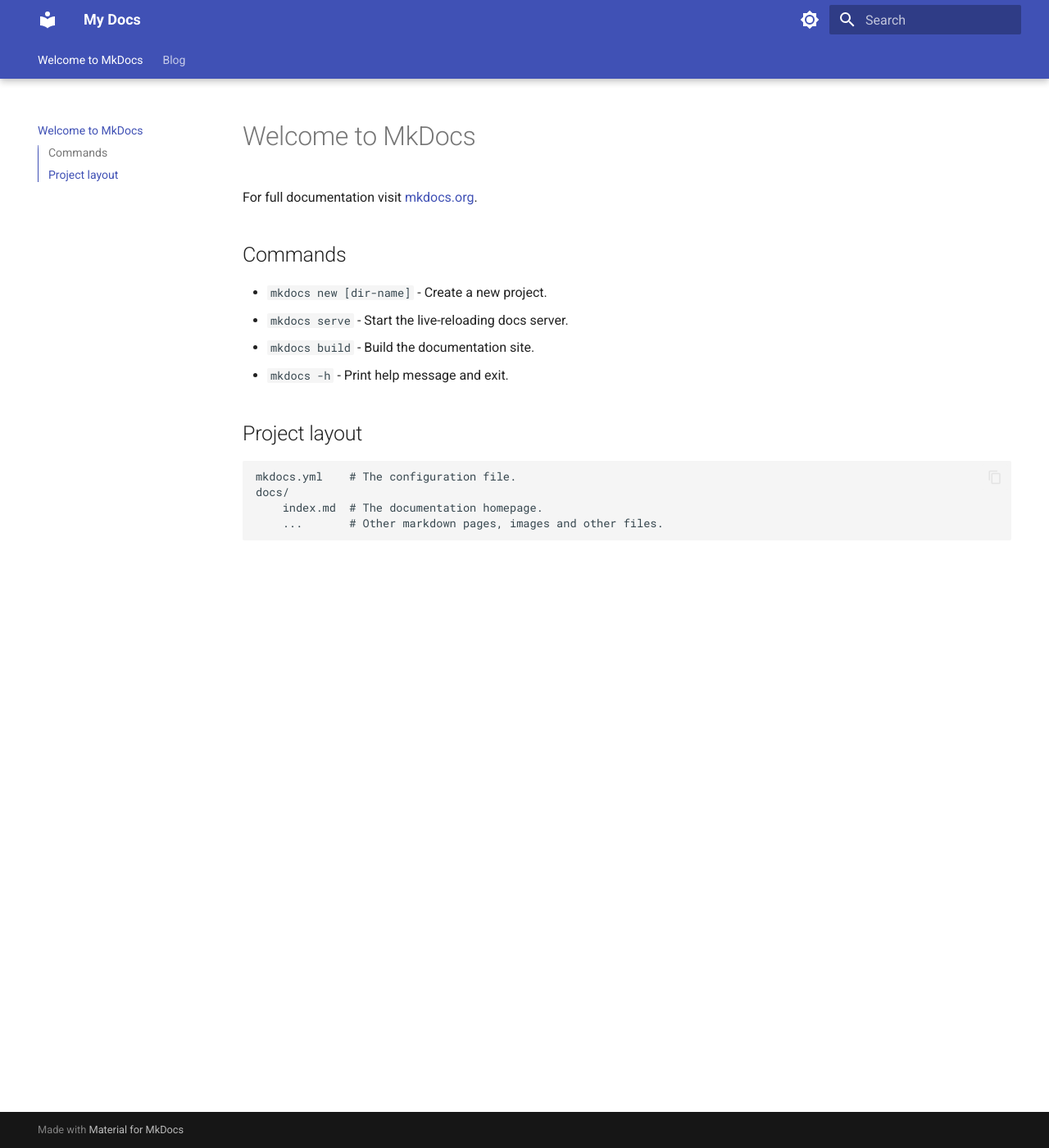
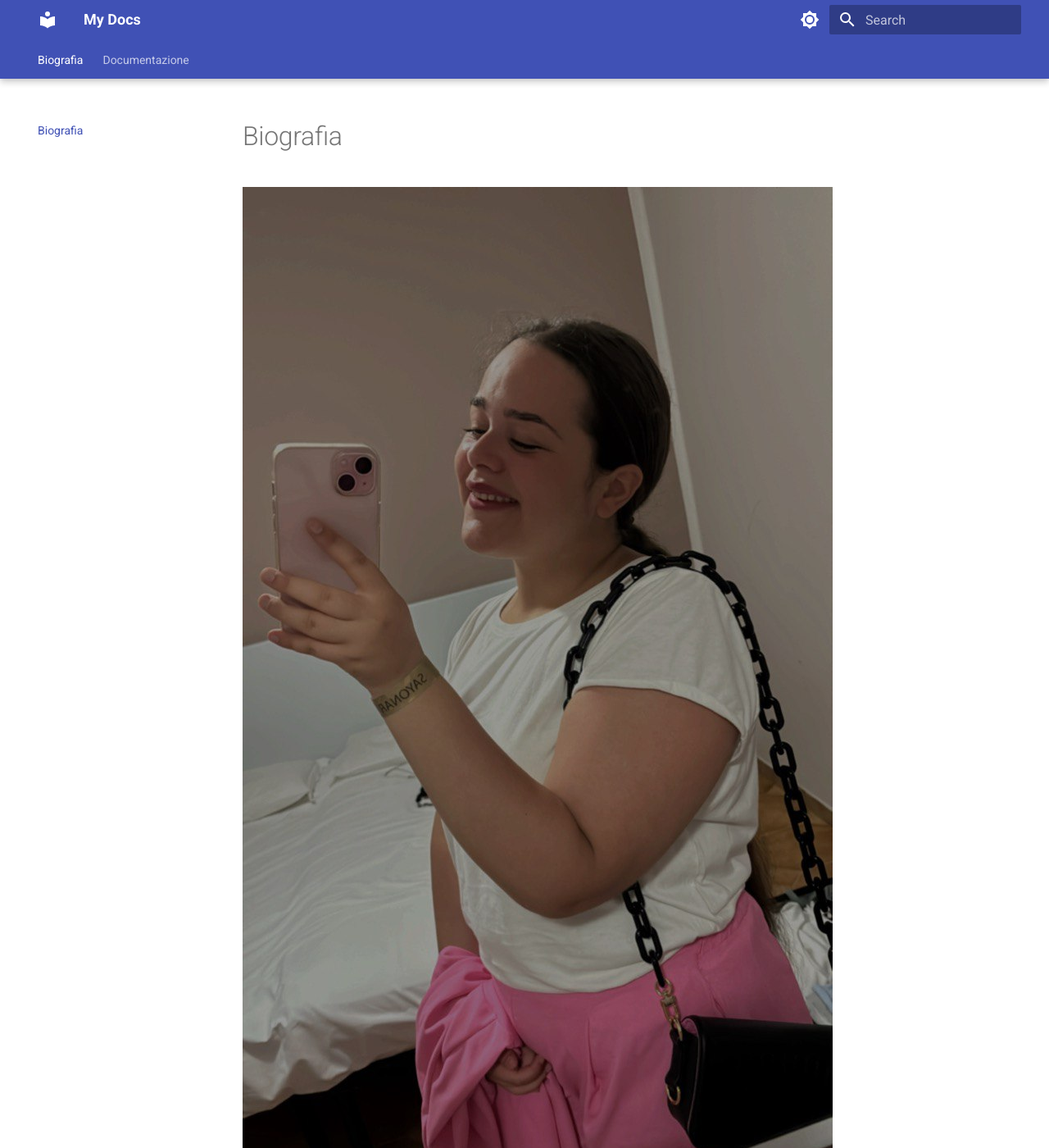
Before and after one commit to auroralandi/cartella-github, an MkDocs documentation site: the page built from docs/index.md, in a window 1280 px wide and 1400 px high. Shown: the whole window at 82% size. Built offline with MkDocs 1.6.1 and Material for MkDocs 9.7.7, drawn with Linux system fonts in a browser that asks for light colours.

Commit message:
ho aggiunto la biografia

```diff
--- a/docs/index.md
+++ b/docs/index.md
@@ -1,17 +1,5 @@
-# Welcome to MkDocs
+# Biografia
 
-For full documentation visit [mkdocs.org](https://www.mkdocs.org).
+![ciao](foto.jpg)
 
-## Commands
-
-* `mkdocs new [dir-name]` - Create a new project.
-* `mkdocs serve` - Start the live-reloading docs server.
-* `mkdocs build` - Build the documentation site.
-* `mkdocs -h` - Print help message and exit.
-
-## Project layout
-
-    mkdocs.yml    # The configuration file.
-    docs/
-        index.md  # The documentation homepage.
-        ...       # Other markdown pages, images and other files.
+Ciao sono Aurora
--- a/mkdocs.yml
+++ b/mkdocs.yml
@@ -42,3 +42,8 @@ markdown_extensions:
   - pymdownx.inlinehilite
   - pymdownx.snippets
   - pymdownx.superfences
+
+nav:
+- Biografia: index.md
+- Documentazione:
+   - 10feb/10feb.md
```
Also changed, not shown: docs/10feb/10feb.md (added, +1 -0 lines), docs/foto.jpg (added).
